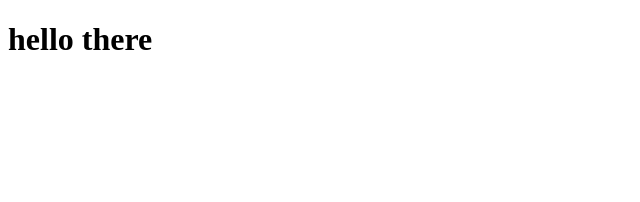
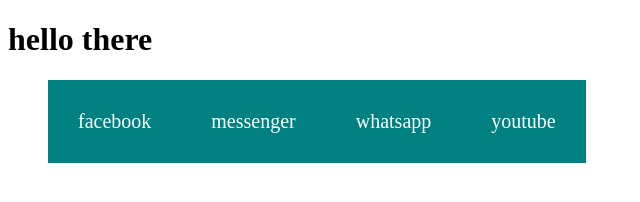
Before and after one commit to Jahid-DDS/my-first-github-repo, a plain HTML site: page indext.html in a window 1280 px wide. Shown: the whole page, without its empty margins (0-640 px from the left). Drawn offline with Linux system fonts and the light colour scheme.

Commit message:
secent commit

```diff
--- a/indext.html
+++ b/indext.html
@@ -4,8 +4,40 @@
     <meta charset="UTF-8">
     <meta name="viewport" content="width=device-width, initial-scale=1.0">
     <title>dropdwon menu</title>
+    <link rel="stylesheet" href="styles/style.css">
 </head>
 <body>
     <h1>hello there</h1>
+  <header>
+    <nav>
+         <ul>
+            <li><a href="https://www.facebook.com/">facebook</a></li>
+            <li><a href="https://www.messenger.com/t/5150229485073731/">messenger</a></li>
+            <li>
+
+              <a href="https://web.whatsapp.com/">whatsapp</a>
+
+              <ul class="dropdown">
+                 <li><a href="https://www.facebook.com/">facebook</a></li>
+                 <li><a href="https://www.messenger.com/t/5150229485073731/">messenger</a></li>
+                 <li><a href="https://web.whatsapp.com/">whatsapp</a></li>
+                 <li><a href="https://www.youtube.com/">youtube</a></li>
+
+
+         </ul>
+            </li>
+            <li><a href="https://www.youtube.com/">youtube</a></li>
+
+
+         </ul>
+    </nav>
+
+  </header>
+  <main>
+
+  </main>
+  <footer>
+
+  </footer>
 </body>
 </html>
--- /dev/null
+++ b/styles/style.css
@@ -0,0 +1,44 @@
+nav > ul{
+    display:flex;
+}
+
+nav  li  {
+     list-style: none;
+     padding:10px;
+     text-align: center;
+    background-color:teal;
+    padding:30px;
+
+
+}
+
+
+
+
+
+nav li a{
+    text-decoration: none;
+    text-align: center;
+    color:white;
+    font-size:20px ;
+}
+nav li a:hover {
+    background-color:gray;
+    padding:10px;
+    border-radius: 10px;
+    cursor:pointer;
+    text-decoration: underline;
+}
+
+nav li .dropdown{
+    display:none;
+    position:absolute;
+    padding-left: 40px;
+
+
+}
+nav li:hover .dropdown{
+    display:block;
+
+
+}
```
